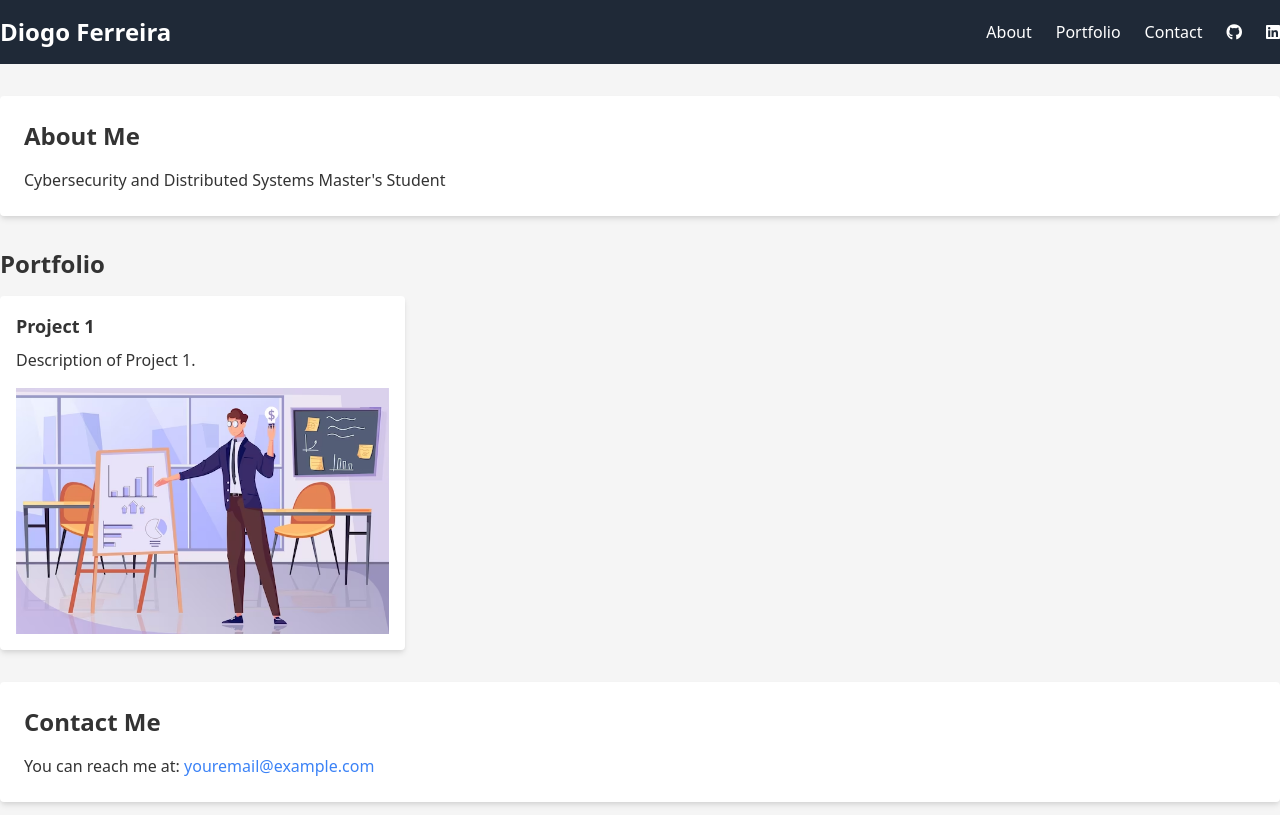
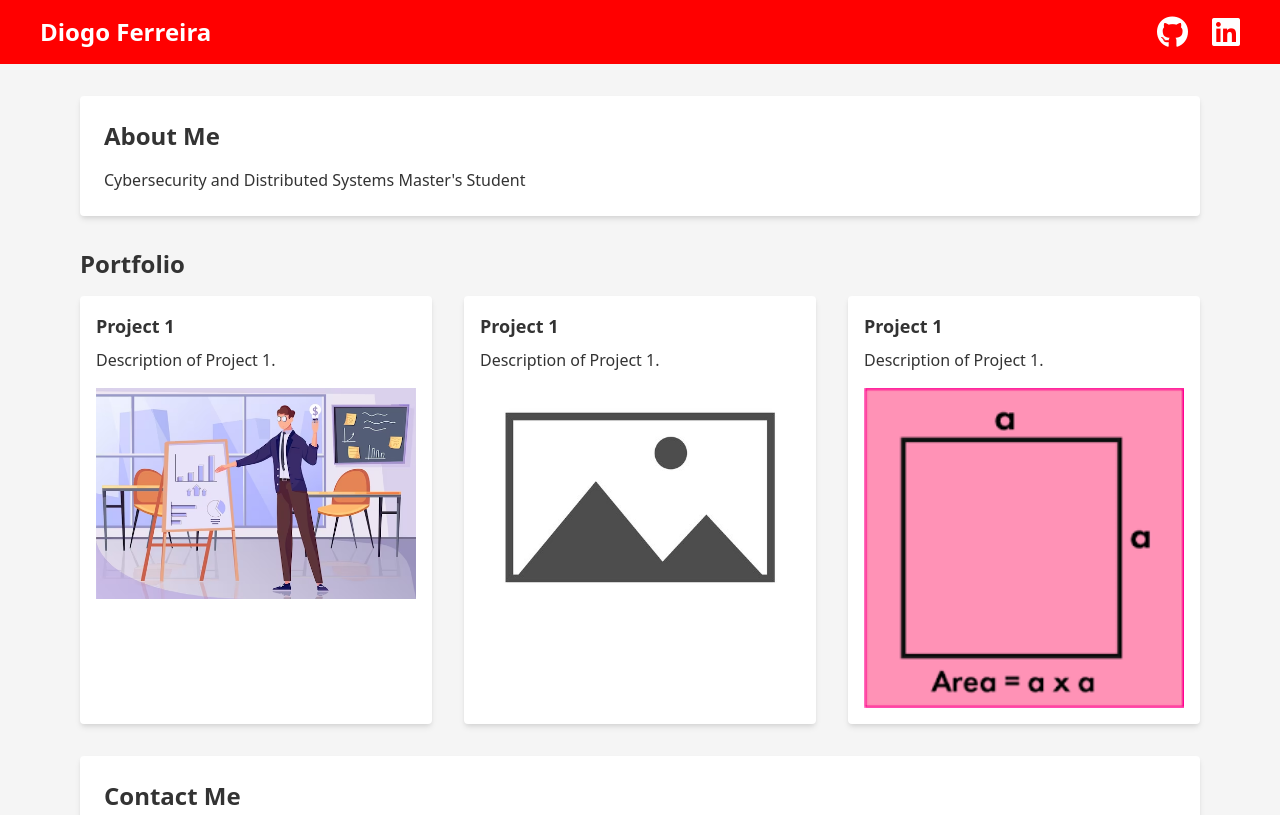
Before and after one commit to neves-nvs/neves_nvs.github.io, a plain HTML site: page index.html in a window 1280 px wide. Shown: the top 815 px of the page. Drawn offline with nearby package versions, Linux system fonts and the light colour scheme.

Commit message:
change header | remove sudden jumps on resize

```diff
--- a/css/style.css
+++ b/css/style.css
@@ -1,4 +1,7 @@
 /* styles.css */
+/* * {
+  outline: 1px solid blueviolet;
+} */
 
 :root {
   /* Light Mode */
@@ -7,11 +10,17 @@
 
   --primary-light-text: #333333;
 
+  --primary-light-accent-color: #ff0000;
+  --secondary-light-accent-color: #00ff00;
+
   /* Dark Mode */
   --primary-dark-bg: #333333;
   --primary-dark-text: #ffffff;
 
   --secondary-dark-bg: #222222;
+
+  --primary-dark-accent-color: #de4a4a;
+  --secondary-dark-accent-color: #6bf06b;
 }
 
 /* Dark mode styles */
@@ -20,6 +29,8 @@
     --primary-bg: var(--primary-dark-bg);
     --secondary-bg: var(--secondary-dark-bg);
     --primary-text: var(--primary-dark-text);
+    --accent-color: var(--primary-dark-accent-color);
+    --secondary-accent-color: var(--secondary-dark-accent-color);
   }
 }
 
@@ -28,6 +39,8 @@
     --primary-bg: var(--primary-light-bg);
     --secondary-bg: var(--secondary-light-bg);
     --primary-text: var(--primary-light-text);
+    --accent-color: var(--primary-light-accent-color);
+    --secondary-accent-color: var(--secondary-light-accent-color);
   }
 }
 
@@ -40,3 +53,8 @@ body {
   background-color: var(--primary-bg);
   color: var(--primary-text);
 }
+
+.accent-color {
+  background-color: var(--accent-color);
+
+}
--- a/index.html
+++ b/index.html
@@ -13,18 +13,23 @@
 
 <body class="font-sans">
 
-    <header class="bg-gray-800 text-white py-4">
-        <div class="container mx-auto flex items-center justify-between">
-            <h1 class="text-2xl font-bold">Diogo Ferreira</h1>
+    <header class="accent-color text-white py-4">
+        <div class="mx-10 flex items-center justify-between">
+            <a href="/">
+                <h1 class="text-2xl font-bold">Diogo Ferreira</h1>
+            </a>
             <nav>
                 <ul class="hidden md:flex space-x-6">
-                    <li><a href="#about" class="hover:text-gray-300">About</a></li>
-                    <li><a href="#portfolio" class="hover:text-gray-300">Portfolio</a></li>
-                    <li><a href="#contact" class="hover:text-gray-300">Contact</a></li>
-                    <li><a href="https://github.com/neves-nvs" target="_blank" class="hover:text-gray-300"><i
-                                class="fab fa-github"></i></a></li>
-                    <li><a href="https://www.linkedin.com/in/neves-diogo/" target="_blank"
-                            class="hover:text-gray-300"><i class="fab fa-linkedin"></i></a></li>
+                    <li>
+                        <a href="https://github.com/neves-nvs" target="_blank" class="hover:text-gray-300">
+                            <i class="fab fa-github fa-2xl"></i>
+                        </a>
+                    </li>
+                    <li>
+                        <a href="https://www.linkedin.com/in/neves-diogo/" target="_blank" class="hover:text-gray-300">
+                            <i class="fab fa-linkedin fa-2xl"></i>
+                        </a>
+                    </li>
                 </ul>
             </nav>
             <div class="md:hidden">
@@ -36,7 +41,7 @@
         </div>
     </header>
 
-    <main class="container mx-auto mt-8">
+    <main class="mx-20 mt-8">
         <section id="about" class="primary-bg p-6 rounded shadow-md mb-8">
             <h2 class="text-2xl font-bold mb-4">About Me</h2>
             <p>Cybersecurity and Distributed Systems Master's Student</p>
@@ -50,6 +55,16 @@
                     <h3 class="text-lg font-bold mb-2">Project 1</h3>
                     <p>Description of Project 1.</p>
                     <img src="img/placeholder.avif" alt="Project 1" class="mt-4 w-full">
+                </div>
+                <div class="primary-bg bg-white p-4 rounded shadow-md">
+                    <h3 class="text-lg font-bold mb-2">Project 1</h3>
+                    <p>Description of Project 1.</p>
+                    <img src="img/place.jpg" alt="Project" class="mt-4 w-full">
+                </div>
+                <div class="primary-bg bg-white p-4 rounded shadow-md">
+                    <h3 class="text-lg font-bold mb-2">Project 1</h3>
+                    <p>Description of Project 1.</p>
+                    <img src="img/download.png" alt="Projects" class="mt-4 w-full">
                 </div>
                 <!-- Repeat for other projects -->
             </div>
```
Also changed, not shown: img/download.png (added), img/place.jpg (added).
